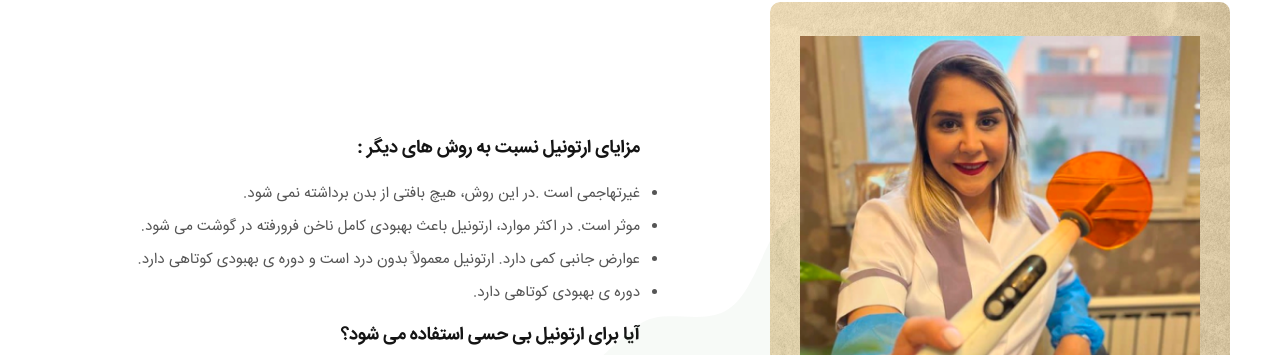
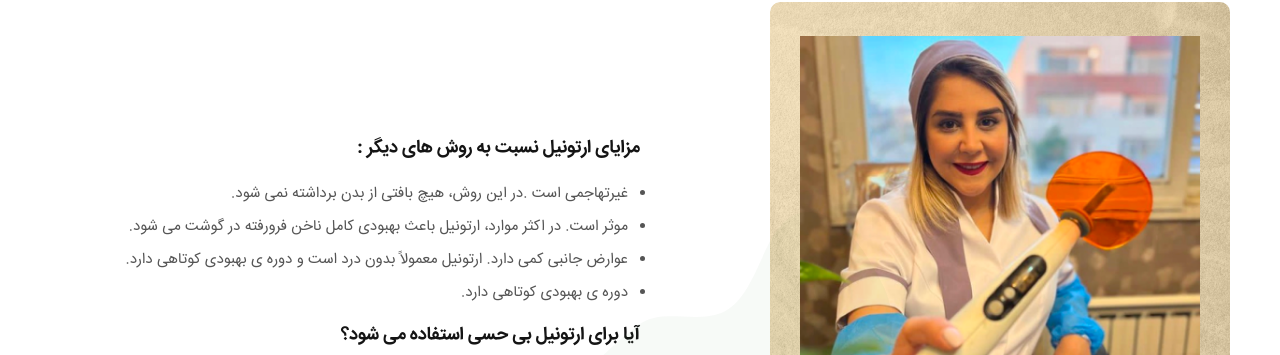
Before and after one commit to mohammad6vakili/nickpoor_nail, a Next.js app: page /categories/ortonixia in a window 1280 px wide. Shown: the part 2355-2710 px from the top of the page. Built offline with nearby package versions, Linux system fonts and the light colour scheme.

Commit message:
fix(padding bug): :bug: fix list padding bug

```diff
--- a/pages/categories/ortonixia.js
+++ b/pages/categories/ortonixia.js
@@ -254,7 +254,10 @@ const Ortonixia = () => {
                 <h2>مزایای ارتونیل نسبت به روش های دیگر :</h2>
               </div>
             </div>
-            <ul className={styles.taking_care_description}>
+            <ul
+              style={{ paddingRight: 12 }}
+              className={styles.taking_care_description}
+            >
               <li>
                 غیرتهاجمی است .در این روش، هیچ بافتی از بدن برداشته نمی شود.
               </li>
```
